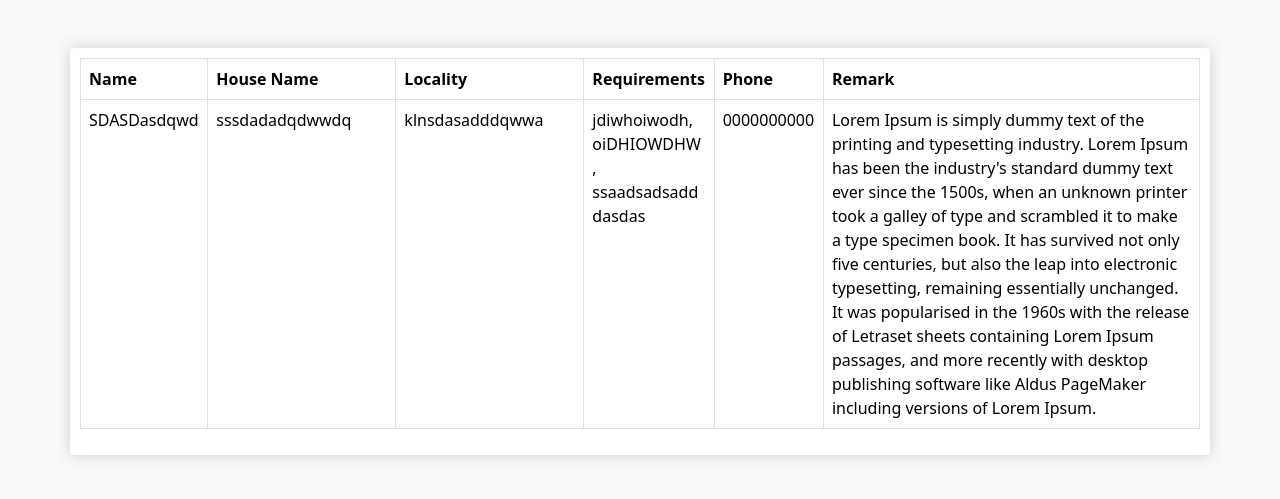
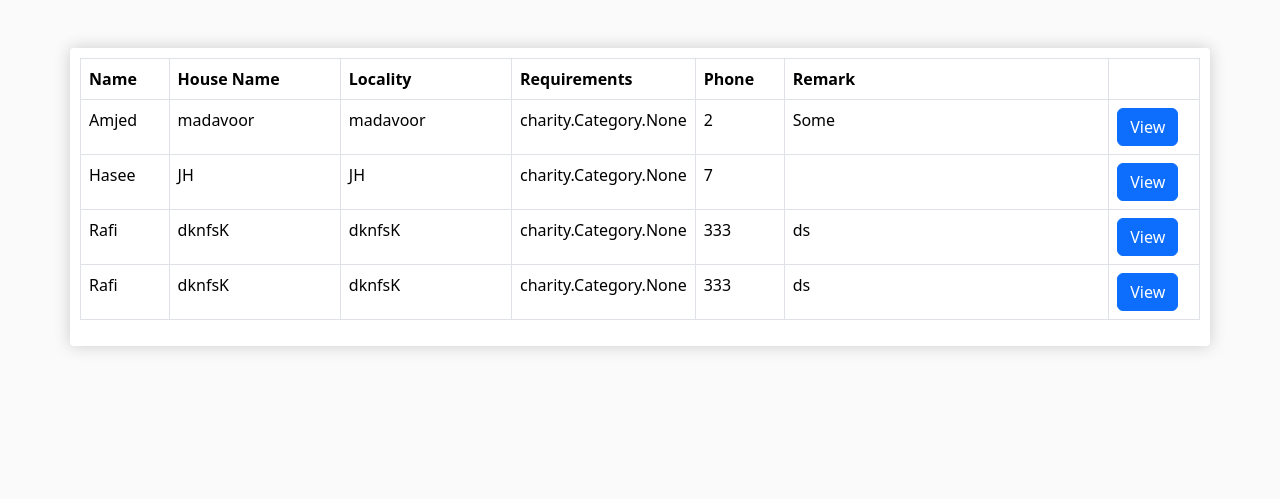
Before and after one commit to amjedsaleel/Kavin-Gramam, a Django app: page /members in a window 1280 px wide. Shown: the part 68-567 px from the top of the page. Run offline with Django 3.2, Linux system fonts and the light colour scheme; data comes from the database, SQL or seed files in the repository; both versions use the stored data as it was after the commit; some libraries are stand-ins or nearby versions; some web fonts are replaced.

Commit message:
error to display requirments in member page

```diff
--- a/charity/models.py
+++ b/charity/models.py
@@ -58,4 +58,4 @@
     requirement for a member
     """
     member = models.ForeignKey(Member, on_delete=models.CASCADE, blank=True)
-    requirement = models.ManyToManyField(Category, blank=True, verbose_name='Requirements')
+    requirement = models.ManyToManyField(Category, blank=True,)
--- a/charity/views.py
+++ b/charity/views.py
@@ -59,9 +59,6 @@
     requirements = Requirement.objects.filter(requirement=category)
     print(requirements)
 
-    for i in requirements:
-        print(i.member.name)
-
     context = {
         'requirements': requirements,
         'category': category,
@@ -72,4 +69,20 @@
 
 
 def view_all_members(request):
-    return render(request, 'charity/view-all-members.html')
+    members = Member.objects.all()
+    requirements = Requirement.objects.all()
+
+    # memb = Member.objects.filter(requirement__in=[2,1,3])
+
+    for member in members:
+        print(member.name)
+        for i in member.requirement_set.all():
+            print('re:', i.requirement)
+
+    # print(requirements)
+
+    context = {
+        'members': members,
+        'requirements': requirements,
+    }
+    return render(request, 'charity/view-all-members.html', context)
--- a/templates/charity/view-all-members.html
+++ b/templates/charity/view-all-members.html
@@ -12,24 +12,26 @@
                         <th>Requirements</th>
                         <th>Phone</th>
                         <th>Remark</th>
+                        <th></th>
                     </tr>
                     </thead>
                     <tbody>
+                    {% for member in members %}
                         <tr>
-                            <td class="col-1 col-ld-2">SDASDasdqwd</td>
-                            <td class="col-1 col-lg-2">sssdadadqdwwdq</td>
-                            <td class="col-1 col-lg-2">klnsdasadddqwwa</td>
-                            <td class="col-1 col-lg-1">jdiwhoiwodh, oiDHIOWDHW , <br> ssaadsadsadd <br>dasdas </td>
-                            <td class="col-1 col-lg-1">0000000000</td>
-                            <td class="col-7 col-lg-4">Lorem Ipsum is simply dummy text of the printing and typesetting
-                                industry. Lorem Ipsum has been the industry's standard dummy text ever since the 1500s,
-                                when an unknown printer took a galley of type and scrambled it to make a type specimen
-                                book. It has survived not only five centuries, but also the leap into electronic
-                                typesetting, remaining essentially unchanged. It was popularised in the 1960s with the
-                                release of Letraset sheets containing Lorem Ipsum passages, and more recently with
-                                desktop publishing software like Aldus PageMaker including versions of Lorem Ipsum.
+                            <td class="col-1 col-ld-2">{{ member.name }}</td>
+                            <td class="col-1 col-lg-2">{{ member.locality }}</td>
+                            <td class="col-1 col-lg-2">{{ member.locality }}</td>
+                            <td class="col-1 col-lg-1">
+                                {% for i in  member.requirement_set.all %}
+{#                                {{ member.requirement_set.all }}#}
+                                    {{ i.requirement }}
+                                    {% endfor %}
                             </td>
+                            <td class="col-1 col-lg-1">{{ member.phone }}</td>
+                            <td class="col-7 col-lg-4">{{ member.remark }}</td>
+                            <td class="col-1 col-lg-1"><a href="#" class="btn btn-primary">View</a></td>
                         </tr>
+                    {% endfor %}
                     </tbody>
                 </table>
 
```
Also changed, not shown: charity/migrations/0005_auto_20210219_0445.py (added), db.sqlite3. Lines whose indentation alone changed are shown as unchanged.
